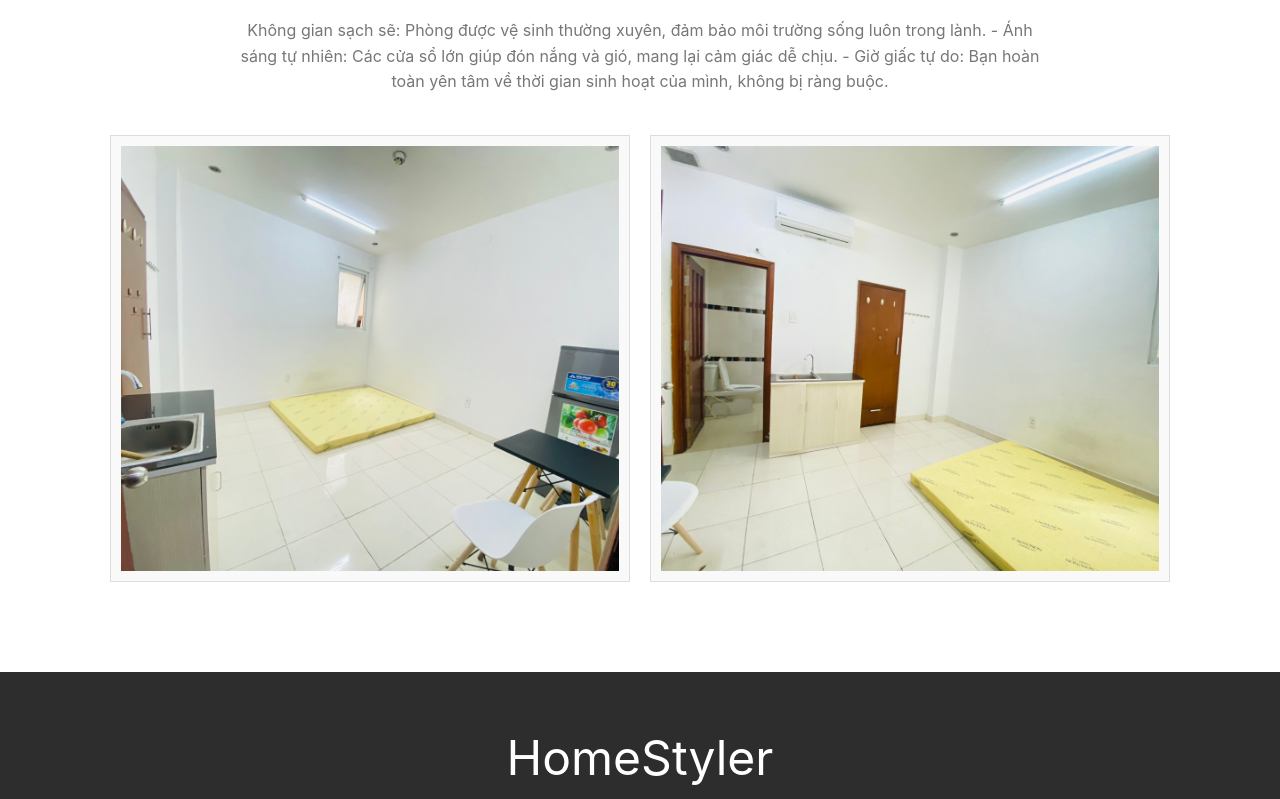
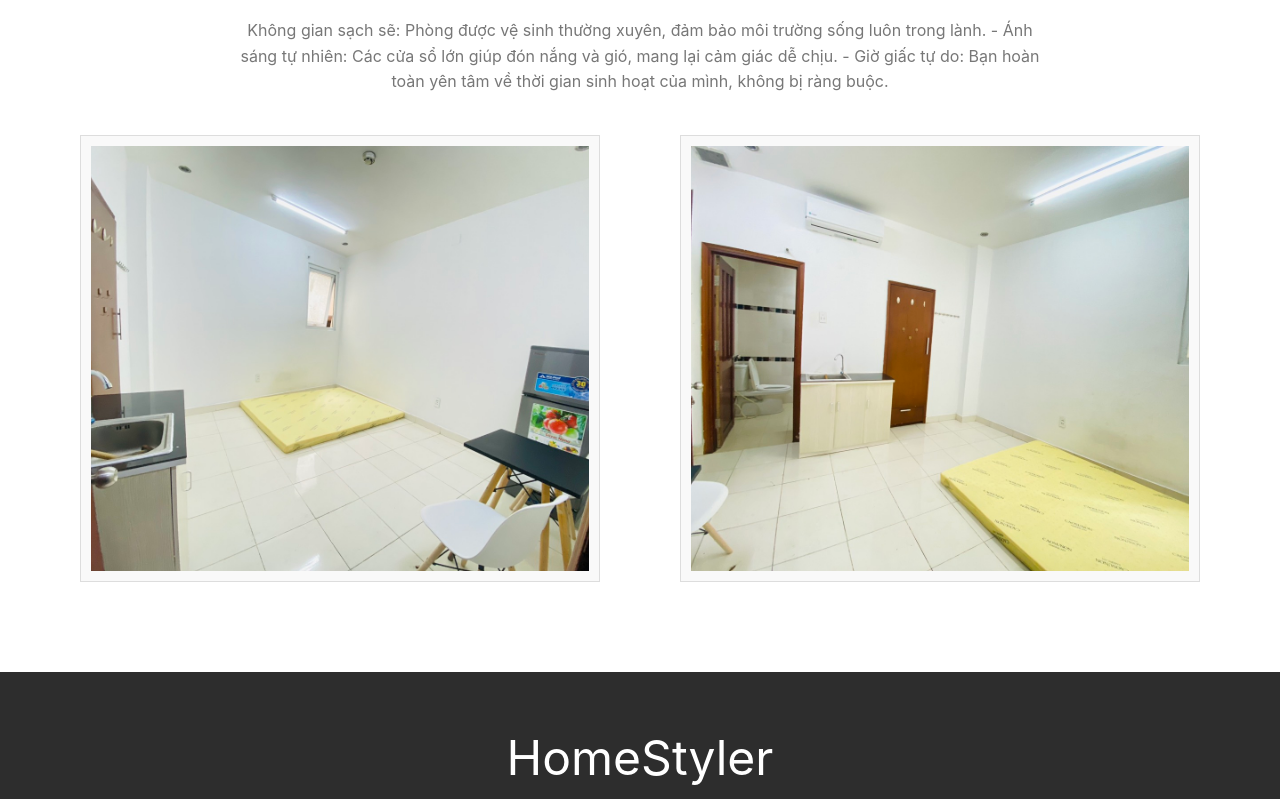
Before and after one commit to hieuhisky123/hethongphongtrominhhieu, a React (Create React App) app: page /product/1 in a window 1280 px wide. Shown: the part 700-1499 px from the top of the page. Built offline with nearby package versions, Linux system fonts and the light colour scheme.

Commit message:
fix ảnh detail

```diff
--- a/src/components/products/ProductDetail.css
+++ b/src/components/products/ProductDetail.css
@@ -24,6 +24,7 @@
         width: 100%;
         width: 100%;
         margin: 0 !important;
+        justify-content:center;
     }
     .product-main-image{
         width: 100%;
--- a/src/components/products/ProductDetail.jsx
+++ b/src/components/products/ProductDetail.jsx
@@ -139,11 +139,13 @@ const ProductDetail = () => {
           </div>
 
           <div className="related-images">
-            {product.relatedImages.map((img, index) => (
-              <div key={index} className="related-image-wrapper">
-                <img src={img} alt={`related-thumbnail-${index}`} />
-              </div>
-            ))}
+            <RelatedImagesWrapper>
+              {product.relatedImages.map((img, index) => (
+                <div key={index} className="related-image-wrapper">
+                  <img src={img} alt={`related-thumbnail-${index}`} />
+                </div>
+              ))}
+            </RelatedImagesWrapper>
           </div>
         </div>
       </div>
@@ -161,7 +163,24 @@ const Wapper = styled.div`
     }
   }
 `;
+const RelatedImagesWrapper = styled.div`
+  display: flex;
+  flex-wrap: wrap;
+  gap: 10px;
+  justify-content: space-between;
 
+  .related-image-wrapper {
+    width: calc(50% - 10px); /* Chiều rộng cho mỗi ảnh khi trên màn hình lớn */
+  }
+
+  @media screen and (min-width: 320px) and (max-width: 760px) {
+    flex-direction: column;
+
+    .related-image-wrapper {
+      width: 100%; /* Mỗi ảnh chiếm 100% chiều rộng khi trên màn hình điện thoại */
+    }
+  }
+`;
 const Icon = styled.div`
   img {
     width: 100%;
```
